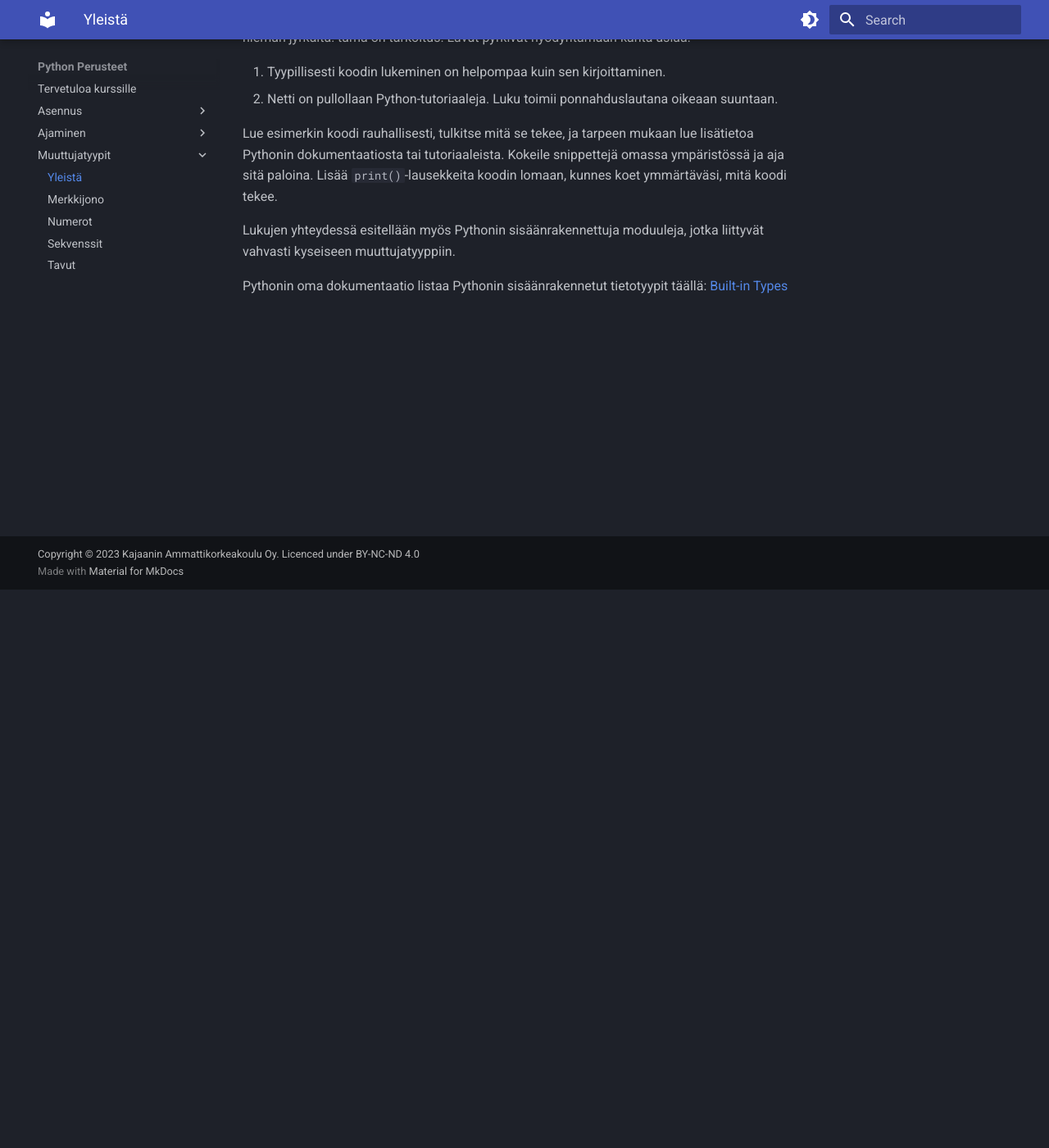
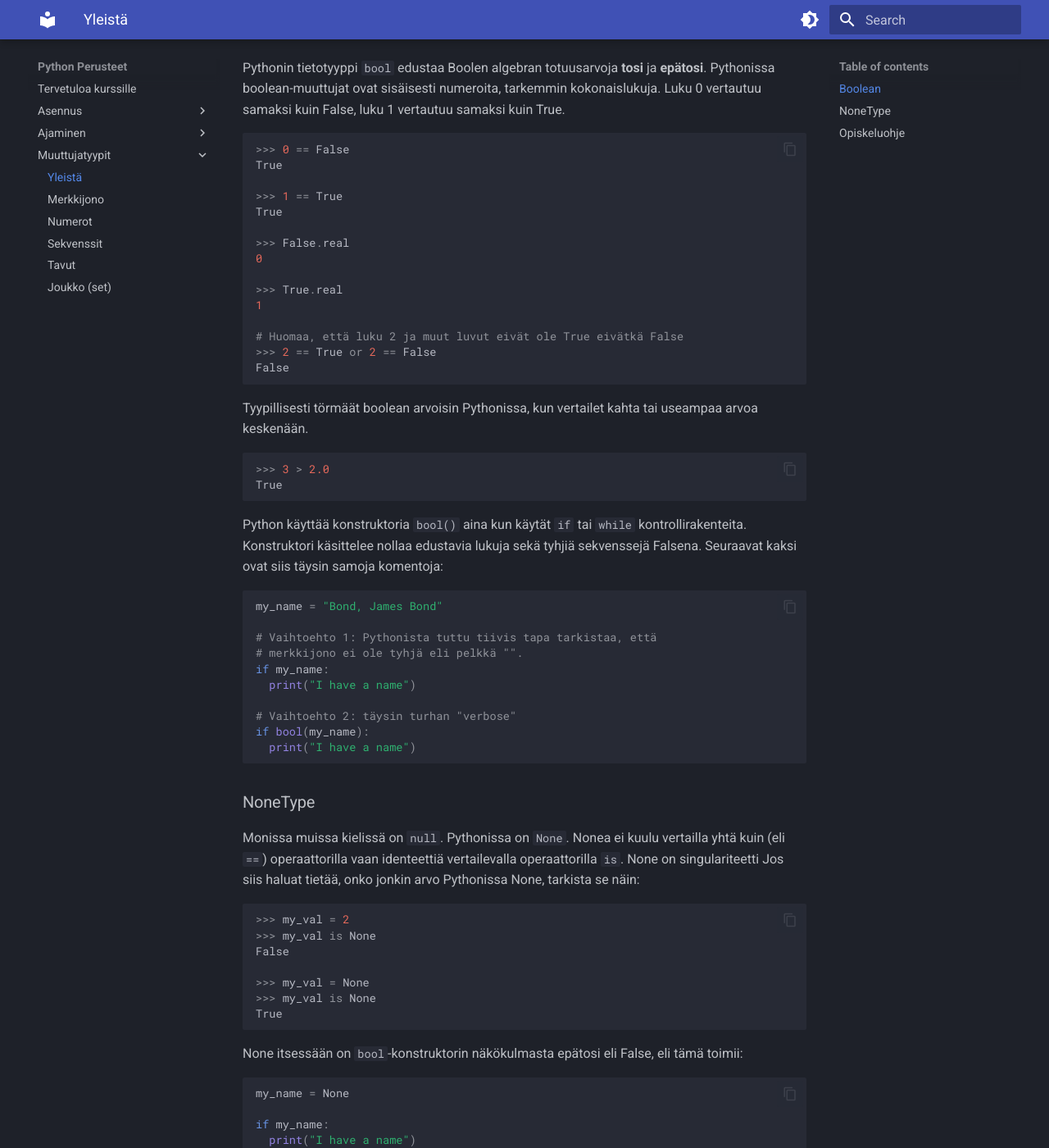
Before and after one commit to sourander/python-perusteet, an MkDocs documentation site: the page built from docs/muuttujatyypit/yleistä.md, in a window 1280 px wide and 1400 px high, scrolled down 681 px. Shown: the whole window at 82% size. Built offline with MkDocs 1.6.1 and Material for MkDocs 9.7.7, drawn with Linux system fonts in a browser that asks for light colours; some of the changed text lies outside the part shown.

Commit message:
Added set, bool and none

````diff
--- a/docs/muuttujatyypit/yleistä.md
+++ b/docs/muuttujatyypit/yleistä.md
@@ -5,11 +5,97 @@ Tämän otsakkeen alla olevissa luvuissa käsitellään osa Pythonin sisäänrak
 | Numeric Types          | [int ja float](numerot.md)            | `complex`    |
 | Sequence Types         | [list, tuple ja range](sekvenssit.md) |              |
 | Text Sequence Type     | [str](merkkijono.md)                  |              |
-| Binary Sequence Types  | `bytes`, `bytearray`                  | `memoryview` |
-| Set Types              | `set`                                 | `frozenset`  |
+| Binary Sequence Types  | [bytes ja bytearray](tavut.md)        | `memoryview` |
+| Set Types              | [set ja frozenset](joukko.md)         |              |
 | Mapping Type           | `dict`                                |              |
-| Boolean Type           | `bool`                                |              |
-| None Type              | `NoneType`                            |              |
+| Boolean Type           | `bool` (lue alta)                     |              |
+| None Type              | `NoneType` (lue alta)                 |              |
+
+
+
+### Boolean
+
+Pythonin tietotyyppi `bool` edustaa Boolen algebran totuusarvoja **tosi** ja **epätosi**. Pythonissa boolean-muuttujat ovat sisäisesti numeroita, tarkemmin kokonaislukuja. Luku 0 vertautuu samaksi kuin False, luku 1 vertautuu samaksi kuin True.
+
+```python
+>>> 0 == False
+True
+
+>>> 1 == True
+True
+
+>>> False.real
+0
+
+>>> True.real
+1
+
+# Huomaa, että luku 2 ja muut luvut eivät ole True eivätkä False
+>>> 2 == True or 2 == False
+False
+```
+
+Tyypillisesti törmäät boolean arvoisin Pythonissa, kun vertailet kahta tai useampaa arvoa keskenään.
+
+```python
+>>> 3 > 2.0
+True
+```
+
+Python käyttää konstruktoria `bool()` aina kun käytät `if` tai `while` kontrollirakenteita. Konstruktori käsittelee nollaa edustavia lukuja sekä tyhjiä sekvenssejä Falsena. Seuraavat kaksi ovat siis täysin samoja komentoja:
+
+```python
+my_name = "Bond, James Bond"
+
+# Vaihtoehto 1: Pythonista tuttu tiivis tapa tarkistaa, että
+# merkkijono ei ole tyhjä eli pelkkä "".
+if my_name:
+  print("I have a name")
+
+# Vaihtoehto 2: täysin turhan "verbose"
+if bool(my_name):
+  print("I have a name")
+```
+
+
+
+### NoneType
+
+Monissa muissa kielissä on `null`. Pythonissa on `None`. Nonea ei kuulu vertailla yhtä kuin (eli `==`) operaattorilla vaan identeettiä vertailevalla operaattorilla `is`. None on singulariteetti Jos siis haluat tietää, onko jonkin arvo Pythonissa None, tarkista se näin:
+
+```python
+>>> my_val = 2
+>>> my_val is None
+False
+
+>>> my_val = None
+>>> my_val is None
+True
+```
+
+None itsessään on `bool`-konstruktorin näkökulmasta epätosi eli False, eli tämä toimii:
+
+```python
+my_name = None
+
+if my_name:
+  print("I have a name")
+else:
+  print("I have no name")
+```
+
+Miksikö yllä oleva toimii? Koska boolen konstruktori palauttaa Nonesta Falsen:
+
+```python
+>>> bool(None)
+>>> False
+```
+
+Booleanilla ja NoneTypellä ei tee paljoakaan ennen kuin osaa käyttää muita muuttujatyyppejä. Nämä, ja varsinkin boolen totuusarvo, tulevat toistuvasti vastaan seuraavissa luvuissa. Tärkeintä on muistaa, että None:n identiteetti kuuluu tarkistaa sanalla `is`. None on niin sanottu singleton, eli jokainen instanssi None:sta on se täysin sama None sinun tietokoneesi muistissa. Käytännössä None tulee sinulle tutuksi funktioiden myötä eli myöhemmissä luvuissa tällä kurssilla.
+
+
+
+## Opiskeluohje
 
 Tämän otsakkeen luvut ovat **tarkoituksella lyhyitä ja tiiviitä**. Oppimiskäyrä saattaa siis tuntua hieman jyrkältä: tämä on tarkoitus. Luvut pyrkivät hyödyntämään kahta asiaa:
 
````
Also changed, not shown: docs/muuttujatyypit/joukko.md (added, +166 -0 lines), docs/muuttujatyypit/sekvenssit.md (+2 -0 lines), docs/muuttujatyypit/.pages.
